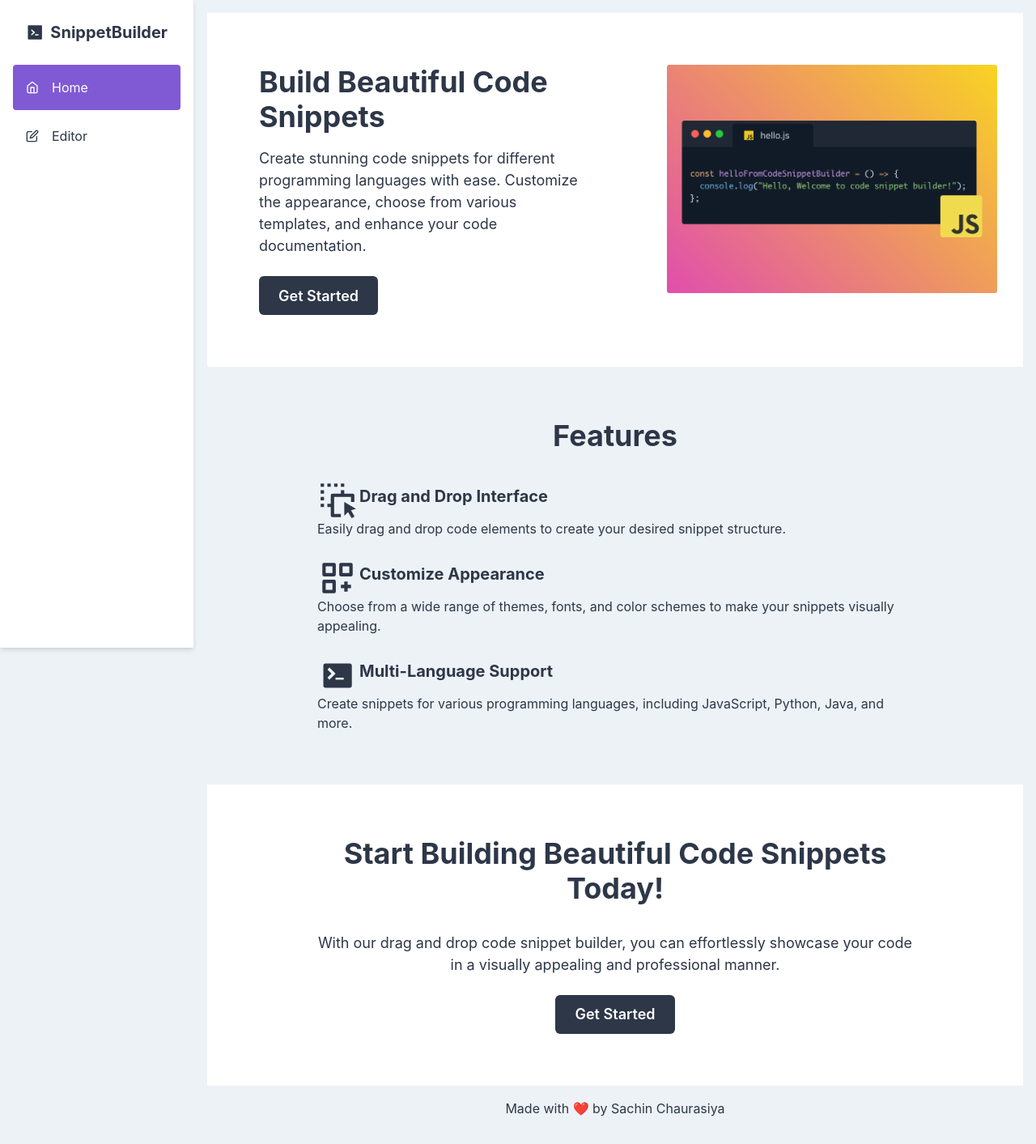
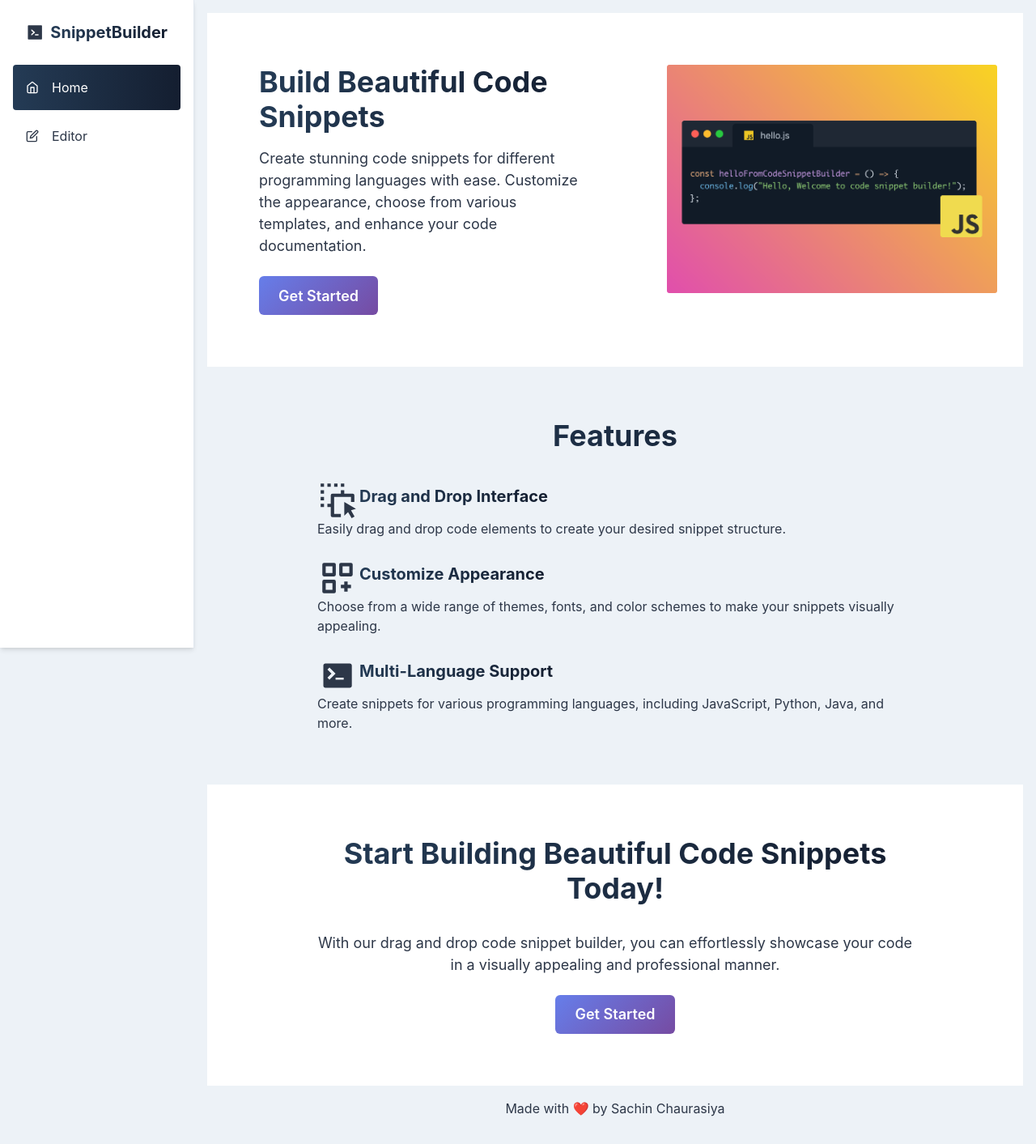
Before and after one commit to Sachin-chaurasiya/Code-Snippets-Builder, a React (Create React App) app: page / in a window 1280 px wide. Shown: the whole page at 81% size. Built offline with nearby package versions, Linux system fonts and the light colour scheme.

Commit message:
chore: make text color gradient

```diff
--- a/src/Pages/Home/Home.tsx
+++ b/src/Pages/Home/Home.tsx
@@ -26,7 +26,13 @@ const LandingPage = () => {
       <Box py={16}>
         <Flex direction={['column', 'column', 'row']} justify="center">
           <Box flex="1" pr={[0, 0, 8]} pl={[0, 0, 16]}>
-            <Heading size="xl" mb={4}>
+            <Heading
+              size="xl"
+              mb={4}
+              backgroundImage="linear-gradient(270deg, rgb(20, 30, 48), rgb(36, 59, 85))"
+              color="transparent"
+              backgroundClip="text"
+            >
               Build Beautiful Code Snippets
             </Heading>
             <Text fontSize="lg" mb={6}>
@@ -35,8 +41,11 @@ const LandingPage = () => {
               templates, and enhance your code documentation.
             </Text>
             <Button
-              _hover={{ background: 'gray.700' }}
-              bg="gray.700"
+              _hover={{
+                background:
+                  'linear-gradient(135deg, rgb(102, 126, 234), rgb(118, 75, 162))',
+              }}
+              background="linear-gradient(135deg, rgb(102, 126, 234), rgb(118, 75, 162))"
               color="white"
               size="lg"
               onClick={handleGetStarted}
@@ -56,7 +65,14 @@ const LandingPage = () => {
 
       <Box bg="gray.100" py={16}>
         <Box maxWidth="container.md" mx="auto" px={4}>
-          <Heading size="xl" mb={8} textAlign="center">
+          <Heading
+            size="xl"
+            mb={8}
+            textAlign="center"
+            backgroundImage="linear-gradient(270deg, rgb(20, 30, 48), rgb(36, 59, 85))"
+            color="transparent"
+            backgroundClip="text"
+          >
             Features
           </Heading>
           <Stack spacing={6}>
@@ -81,7 +97,13 @@ const LandingPage = () => {
 
       <Box py={16}>
         <Box maxWidth="container.md" mx="auto" px={4} textAlign="center">
-          <Heading size="xl" mb={8}>
+          <Heading
+            size="xl"
+            mb={8}
+            backgroundImage="linear-gradient(270deg, rgb(20, 30, 48), rgb(36, 59, 85))"
+            color="transparent"
+            backgroundClip="text"
+          >
             Start Building Beautiful Code Snippets Today!
           </Heading>
           <Text fontSize="lg" mb={6}>
@@ -89,8 +111,11 @@ const LandingPage = () => {
             showcase your code in a visually appealing and professional manner.
           </Text>
           <Button
-            _hover={{ background: 'gray.700' }}
-            bg="gray.700"
+            _hover={{
+              background:
+                'linear-gradient(135deg, rgb(102, 126, 234), rgb(118, 75, 162))',
+            }}
+            background="linear-gradient(135deg, rgb(102, 126, 234), rgb(118, 75, 162))"
             color="white"
             size="lg"
             onClick={handleGetStarted}
@@ -124,7 +149,13 @@ const Feature = ({
   <Box>
     <Flex align="center" mb={2}>
       <Box boxSize={10}>{icon}</Box>
-      <Heading size="md" ml={3}>
+      <Heading
+        size="md"
+        ml={3}
+        backgroundImage="linear-gradient(270deg, rgb(20, 30, 48), rgb(36, 59, 85))"
+        color="transparent"
+        backgroundClip="text"
+      >
         {title}
       </Heading>
     </Flex>
--- a/src/components/ExportButton/ExportButton.tsx
+++ b/src/components/ExportButton/ExportButton.tsx
@@ -111,8 +111,11 @@ const ExportButton = () => {
       <MenuButton>
         <Button
           as={Box}
-          _hover={{ background: 'purple.500' }}
-          bg="purple.500"
+          _hover={{
+            background:
+              'linear-gradient(135deg, rgb(102, 126, 234), rgb(118, 75, 162))',
+          }}
+          background="linear-gradient(135deg, rgb(102, 126, 234), rgb(118, 75, 162))"
           color="white"
           isLoading={isDownLoading}
           variant="solid"
--- a/src/components/Sidebar/LeftSideBar.tsx
+++ b/src/components/Sidebar/LeftSideBar.tsx
@@ -30,7 +30,13 @@ const LeftSidebar: FC<BoxProps> = () => {
     >
       <Flex h="20" alignItems="center" mx="8" gap={2}>
         <AiFillCode color="#2d3748" fontSize={32} />
-        <Text color="gray.700" fontSize="xl" fontWeight="bold">
+        <Text
+          fontSize="xl"
+          fontWeight="bold"
+          backgroundImage="linear-gradient(270deg, rgb(20, 30, 48), rgb(36, 59, 85))"
+          color="transparent"
+          backgroundClip="text"
+        >
           <span>Snippet</span>
           <span>Builder</span>
         </Text>
--- a/src/components/Sidebar/NavItem.tsx
+++ b/src/components/Sidebar/NavItem.tsx
@@ -31,10 +31,15 @@ const NavItem = ({ icon, children, path, ...rest }: NavItemProps) => {
         role="group"
         cursor="pointer"
         _hover={{
-          bg: 'purple.500',
+          background:
+            'linear-gradient(270deg, rgb(20, 30, 48), rgb(36, 59, 85))',
           color: 'white',
         }}
-        bg={isActiveItem ? 'purple.500' : ''}
+        background={
+          isActiveItem
+            ? 'linear-gradient(270deg, rgb(20, 30, 48), rgb(36, 59, 85))'
+            : ''
+        }
         color={isActiveItem ? 'white' : ''}
         {...rest}
       >
--- a/src/components/ToolBar/ToolBar.tsx
+++ b/src/components/ToolBar/ToolBar.tsx
@@ -46,8 +46,11 @@ const ToolBar = () => {
           <Button
             key={label}
             aria-label={`drag and drop ${toLower(label)}`}
-            _hover={{ background: 'gray.700' }}
-            bg="gray.700"
+            _hover={{
+              background:
+                'linear-gradient(270deg, rgb(20, 30, 48), rgb(36, 59, 85))',
+            }}
+            background="linear-gradient(270deg, rgb(20, 30, 48), rgb(36, 59, 85))"
             color="white"
             p={4}
             draggable
```
